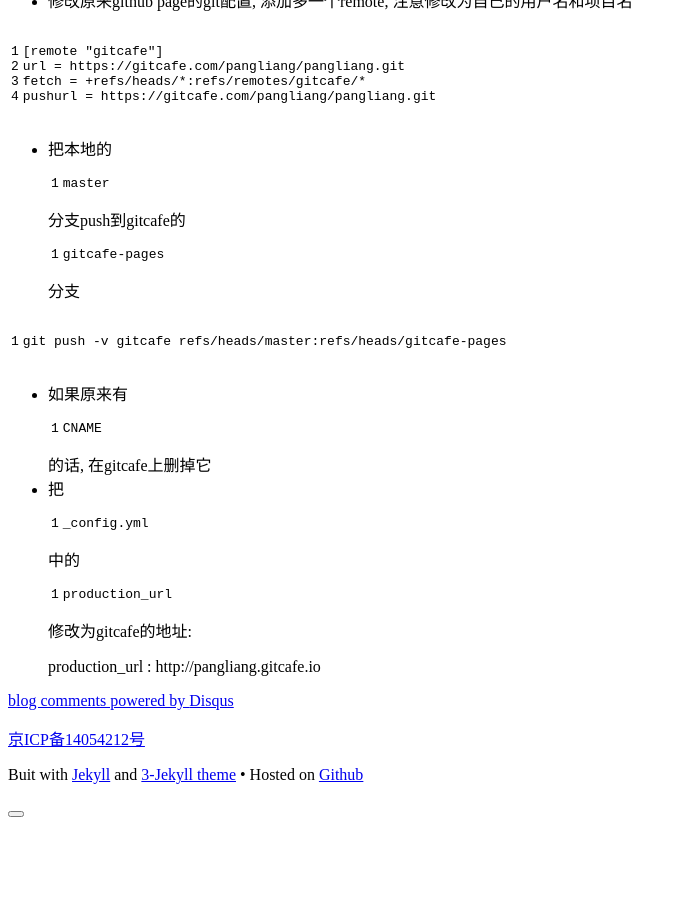
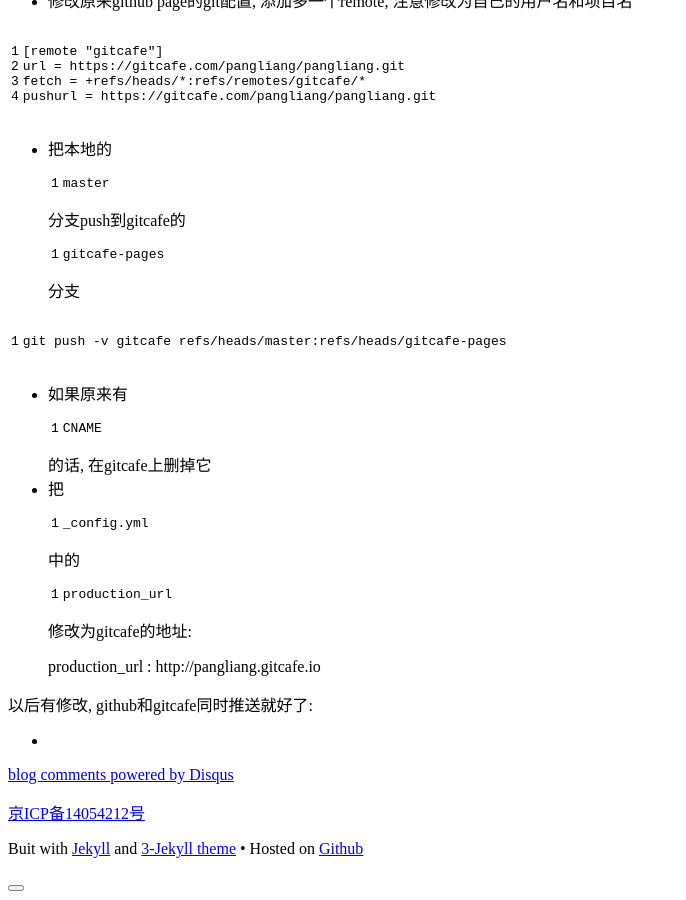
Before and after one commit to pangliang/pangliang.github.com, a Jekyll site: the page built from _posts/2015-06-05-GithubPage居然把百度蜘蛛给屏蔽了.md, in a window 1280 px wide and 900 px high, scrolled down 1424 px. Shown: the whole window, without its empty margins (0-686 px from the left). Built offline with Jekyll 4.4.1, drawn with Linux system fonts in a browser that asks for light colours; nearby versions of some CDN libraries; some web fonts are replaced; library files that are not in the unit come from our copies; Markdown is read by kramdown in place of the engine named in the settings; comment, search, counter and statistics services are not loaded; before the commit the page ends 2250 px from its top, so only the background shows below that.

Commit message:
update post

```diff
--- a/_posts/2015-06-05-GithubPage居然把百度蜘蛛给屏蔽了.md
+++ b/_posts/2015-06-05-GithubPage居然把百度蜘蛛给屏蔽了.md
@@ -38,3 +38,8 @@
 - 把`_config.yml`中的`production_url`修改为gitcafe的地址:
 
 > production_url : http://pangliang.gitcafe.io
+
+
+以后有修改, github和gitcafe同时推送就好了:
+
+-
```
